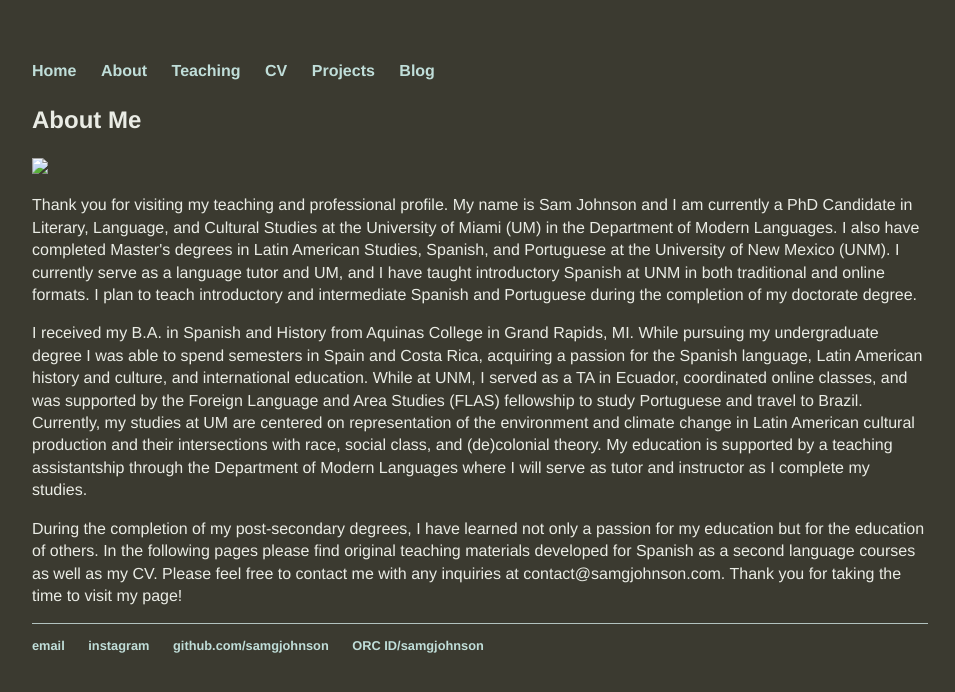
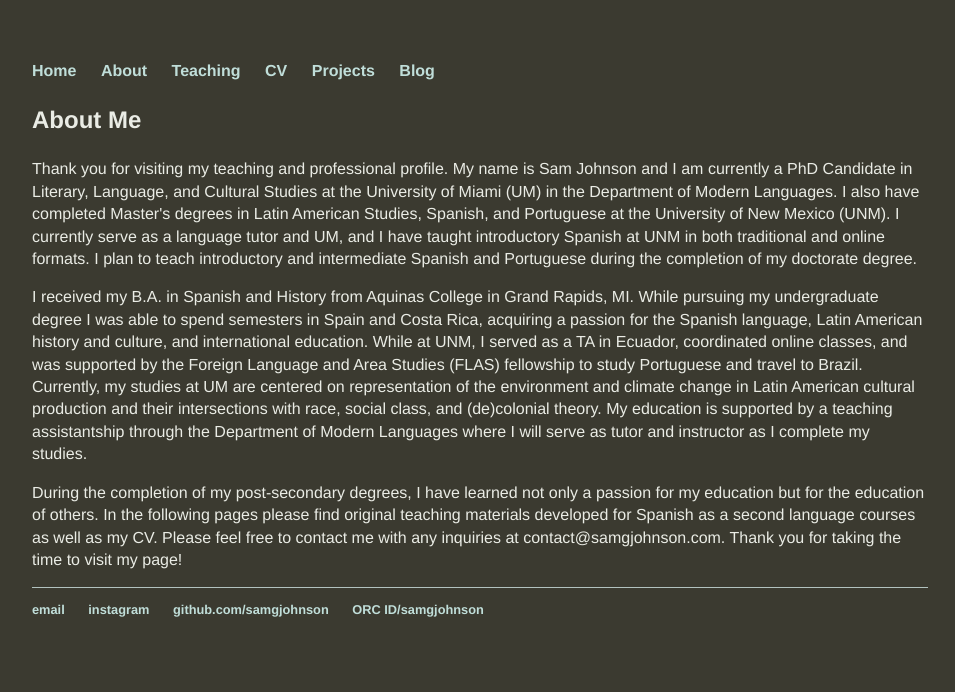
Before and after one commit to samgjohnson/samgjohnson.github.io, a Jekyll site: the page built from about/index.html, in a window 1280 px wide. Shown: the top 692 px of the page, without its empty margins (160-1115 px from the left). Built offline with Jekyll 4.4.1, drawn with Linux system fonts in a browser that asks for light colours.

Commit message:
Update index.html

```diff
--- a/about/index.html
+++ b/about/index.html
@@ -3,7 +3,7 @@
 title: About Me
 ---
 <h3>About Me </h3>
-<img src="_site/master/assets/headshot2.JPG"> <p>Thank you for visiting my teaching and professional profile. My name is Sam Johnson and I am currently a PhD Candidate in Literary, Language, and Cultural Studies at the University of Miami (UM) in the Department of Modern Languages. I also have completed Master's degrees in Latin American Studies, Spanish, and Portuguese at the University of New Mexico (UNM). I currently serve as a language tutor and UM, and I have taught introductory Spanish at UNM in both traditional and online formats. I plan to teach introductory and intermediate Spanish and Portuguese during the completion of my doctorate degree.</p>
+<p>Thank you for visiting my teaching and professional profile. My name is Sam Johnson and I am currently a PhD Candidate in Literary, Language, and Cultural Studies at the University of Miami (UM) in the Department of Modern Languages. I also have completed Master's degrees in Latin American Studies, Spanish, and Portuguese at the University of New Mexico (UNM). I currently serve as a language tutor and UM, and I have taught introductory Spanish at UNM in both traditional and online formats. I plan to teach introductory and intermediate Spanish and Portuguese during the completion of my doctorate degree.</p>
 <p>I received my B.A. in Spanish and History from Aquinas College in Grand Rapids, MI. While pursuing my undergraduate degree I was able to spend semesters in Spain and Costa Rica, acquiring a passion for the Spanish language, Latin American history and culture, and international education. While at UNM, I served as a TA in Ecuador, coordinated online classes, and was supported by the Foreign Language and Area Studies (FLAS) fellowship to study Portuguese and travel to Brazil. Currently, my studies at UM are centered on representation of the environment and climate change in Latin American cultural production and their intersections with race, social class, and (de)colonial theory. My education is supported by a teaching assistantship through the Department of Modern Languages where I will serve as tutor and instructor as I complete my studies.</p>
 <p> During the completion of my post-secondary degrees, I have learned not only a passion for my education but for the education of others. In the following pages please find original teaching materials developed for Spanish as a second language courses as well as my CV.
 Please feel free to contact me with any inquiries at contact@samgjohnson.com. Thank you for taking the time to visit my page!</p>
```
